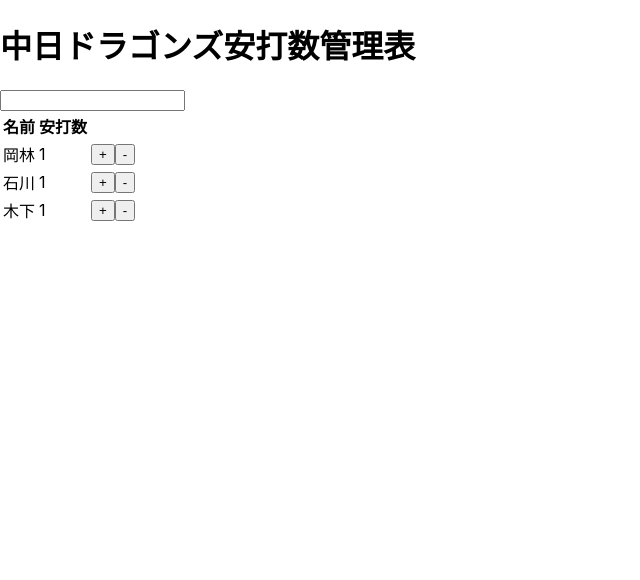
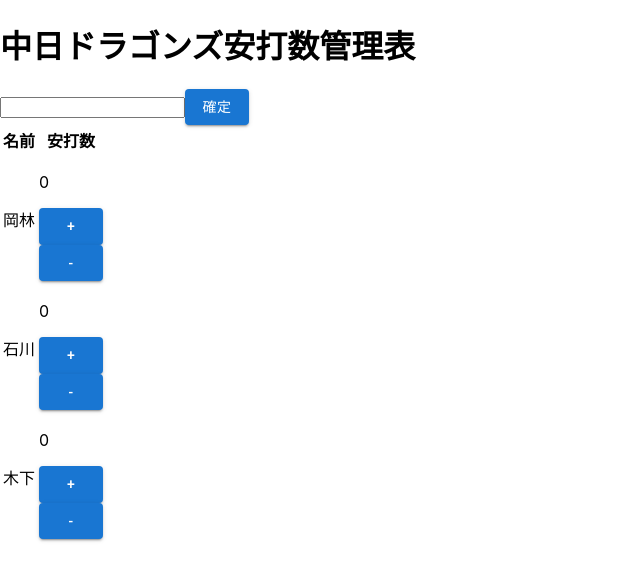
Before and after one commit to Nine-777/react-ts-chunichi, a React (Create React App) app: page / in a window 1280 px wide. Shown: the top 580 px of the page, without its empty margins (0-640 px from the left). Built offline with nearby package versions, Linux system fonts and the light colour scheme.

Commit message:
加算するボタンのコンポーネント作成

```diff
--- a/src/App.tsx
+++ b/src/App.tsx
@@ -1,12 +1,18 @@
-import React from 'react';
+import React, { useState } from "react";
 import logo from './logo.svg';
+import Button from '@mui/material/Button';
+import Counter from './components/Counter';
 import './App.css';
+import { countReset } from "console";
 
-function App() {
+const App = () => {
+  const [count, setCount] = useState(0);
+
   return (
-    <>
+    <div>
       <h1>中日ドラゴンズ安打数管理表</h1>
-      <input/>
+      <input type="text"/>
+      <Button variant="contained" color="primary">確定</Button>
       <table>
         <tr>
           <th>名前</th>
@@ -15,30 +21,27 @@
         </tr>
         <tr>
           <td>岡林</td>
-          <td>1</td>
           <td>
-            <button>+</button>
-            <button>-</button>
+            <Counter />
+            <Button variant="contained" color="primary" onClick={() => count > 0 && setCount(count - 1)}>-</Button>
           </td>
         </tr>
         <tr>
           <td>石川</td>
-          <td>1</td>
           <td>
-            <button>+</button>
-            <button>-</button>
+            <Counter />
+            <Button variant="contained" color="primary" onClick={() => count > 0 && setCount(count - 1)}>-</Button>
           </td>
         </tr>
         <tr>
           <td>木下</td>
-          <td>1</td>
           <td>
-            <button>+</button>
-            <button>-</button>
+            <Counter />
+            <Button variant="contained" color="primary" onClick={() => count > 0 && setCount(count - 1)}>-</Button>
           </td>
         </tr>
       </table>
-    </>
+    </div>
   );
 }
 
--- /dev/null
+++ b/src/components/Counter.tsx
@@ -0,0 +1,19 @@
+import React, { useState } from 'react';
+import Button from '@mui/material/Button';
+
+export const Counter = () => {
+  const [count, setCount] = useState(0);
+
+  const incrementCount = () => {
+    setCount(count + 1);
+  }
+
+  return (
+    <div>
+      <p>{ count }</p>
+      <Button variant="contained" color="primary" onClick={incrementCount}>+</Button>
+    </div>
+  );
+}
+
+export default Counter;
```
